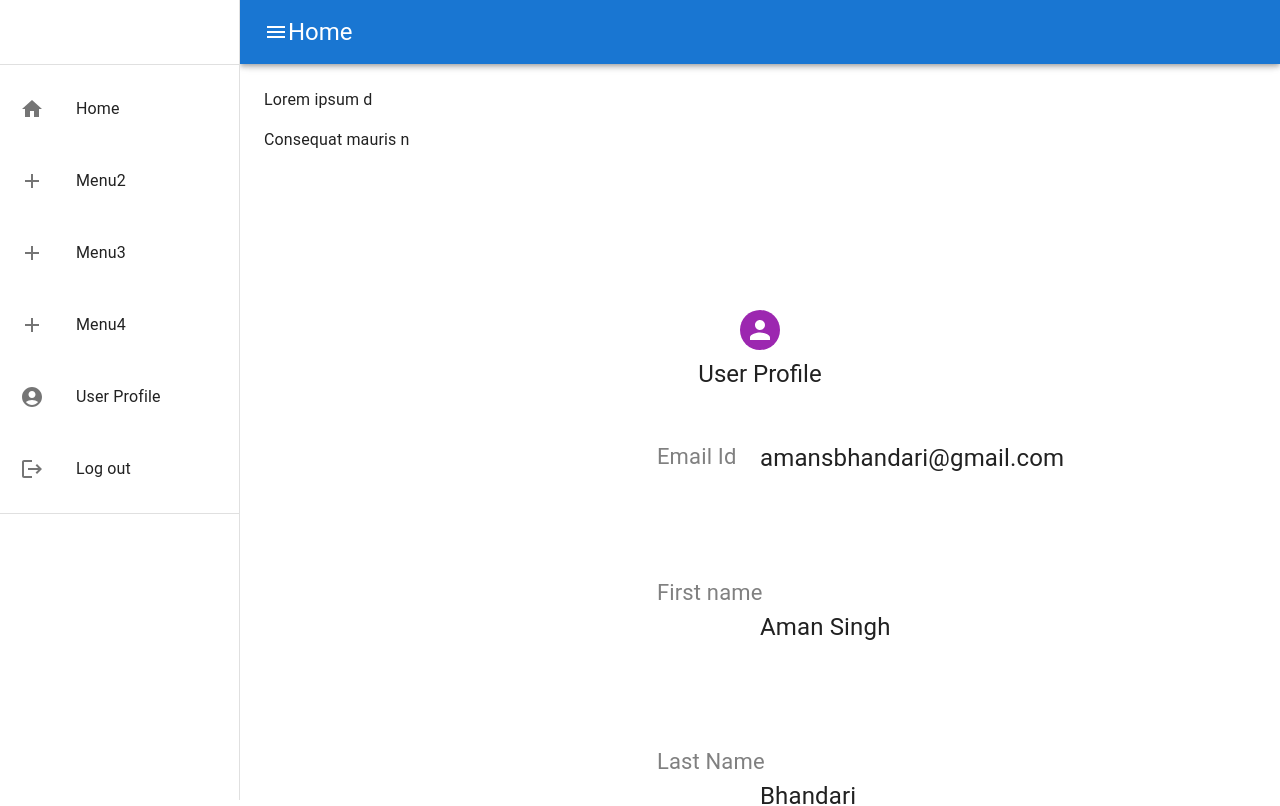
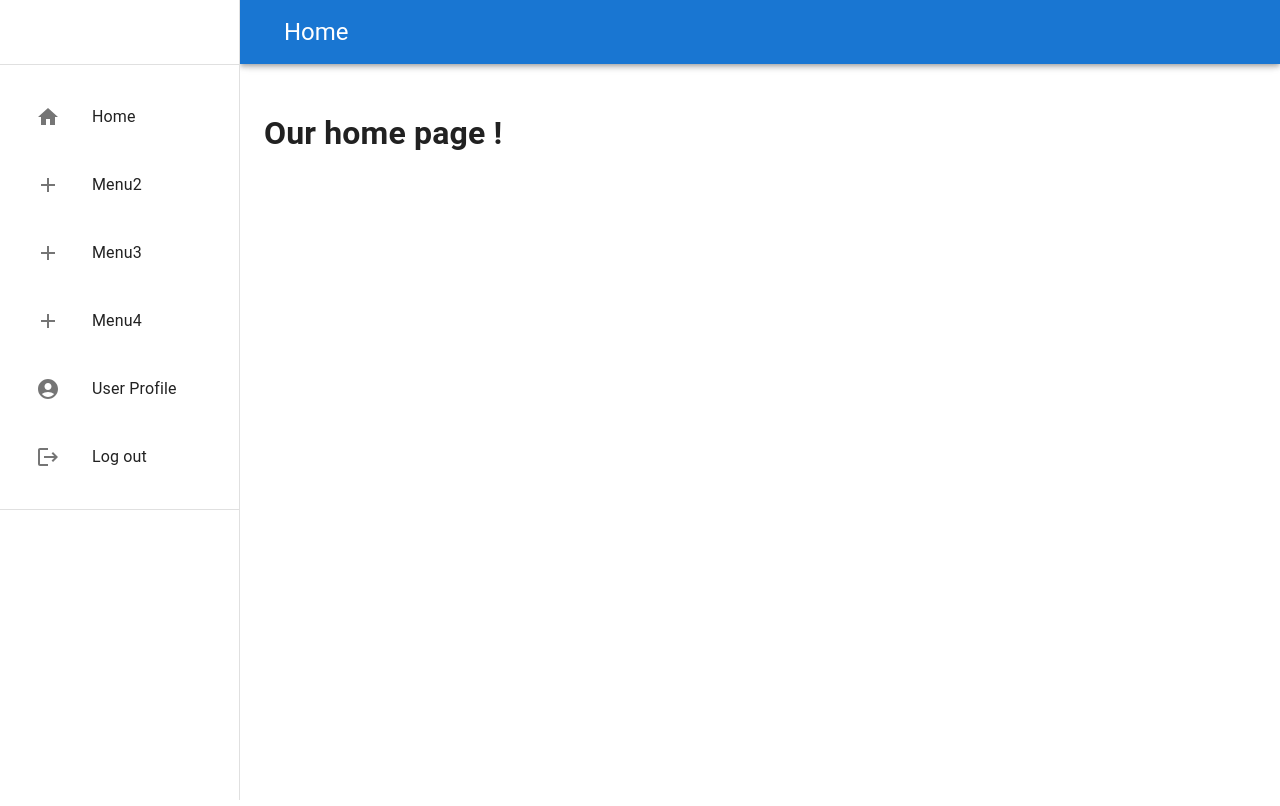
Before and after one commit to amansbhandari/comparify, a React (Create React App) app in the folder client/: page /home in a window 1280 px wide. Shown: the top 806 px of the page. Built offline with nearby package versions, Linux system fonts and the light colour scheme.

Commit message:
Implemented home screen template

```diff
--- a/client/src/components/side-navigation/Menus.js
+++ b/client/src/components/side-navigation/Menus.js
@@ -23,11 +23,22 @@ const drawerWidth = 240;
 
 function Menus(props) {
   const { window } = props;
+
+
+  //Titles stored for all the menus
+  var titles = ['Home','Menu2','Menu3','Menu4', 'User Profile', 'Log out'];
+
+  // //First title
+  // var titlePage = titles[0];
+
   const [mobileOpen, setMobileOpen] = React.useState(false);
+  const [titlePage, setTitlePage] = React.useState(titles[0]);
+  const [detailPage, setDetailPage] = React.useState(<h1>Our home page !</h1>)
 
   const handleDrawerToggle = () => {
     setMobileOpen(!mobileOpen);
   };
+
 
   function getIcon(index)
   {
@@ -81,10 +92,10 @@ function Menus(props) {
             onClick={handleDrawerToggle}
             sx={{ mr: 2, display: { sm: 'none' } }}
           >
-            <MenuIcon />
+            <MenuIcon/>
           </IconButton>
-          <Typography variant="h5" noWrap component="div">
-            Home
+          <Typography variant="h5" noWrap component="div" style={{marginLeft : '20px'}}>
+            {titlePage}
           </Typography>
         </Toolbar>
       </AppBar>
@@ -124,21 +135,43 @@ function Menus(props) {
         component="main"
         sx={{ flexGrow: 1, p: 3, width: { sm: `calc(100% - ${drawerWidth}px)` } }}>
         <Toolbar />
-        <Typography paragraph>
+        {/* <Typography paragraph>
           Lorem ipsum d
         </Typography>
         <Typography paragraph>
           Consequat mauris n
-        </Typography>
-        <UserProfile></UserProfile>
+        </Typography> */}
+        {detailPage}
+        {/* <UserProfile></UserProfile> */}
       </Box>
     </Box>
   );
 
 function menuClicked(index)
 {
+  setTitlePage(titles[index]);
 
-    alert(index);
+  if(index === 0)
+  {
+    setDetailPage(<h1>Our home page detail page can be added by replacing this!</h1>)
+  }
+  else if(index === 1)
+  {
+
+    setDetailPage(<h1>Menu 1 detail page can be added by replacing this!</h1>)
+  }
+  else if(index === 2)
+  {
+    setDetailPage(<h1>Menu 2 detail page can be added by replacing this!</h1>)
+  }
+  else if(index === 3)
+  {
+    setDetailPage(<h1>Menu 3 detail page can be added by replacing this!</h1>)
+  }
+  else if(index === 4)
+  {
+    setDetailPage(<UserProfile></UserProfile>);
+  }
 }
 }
 
```
